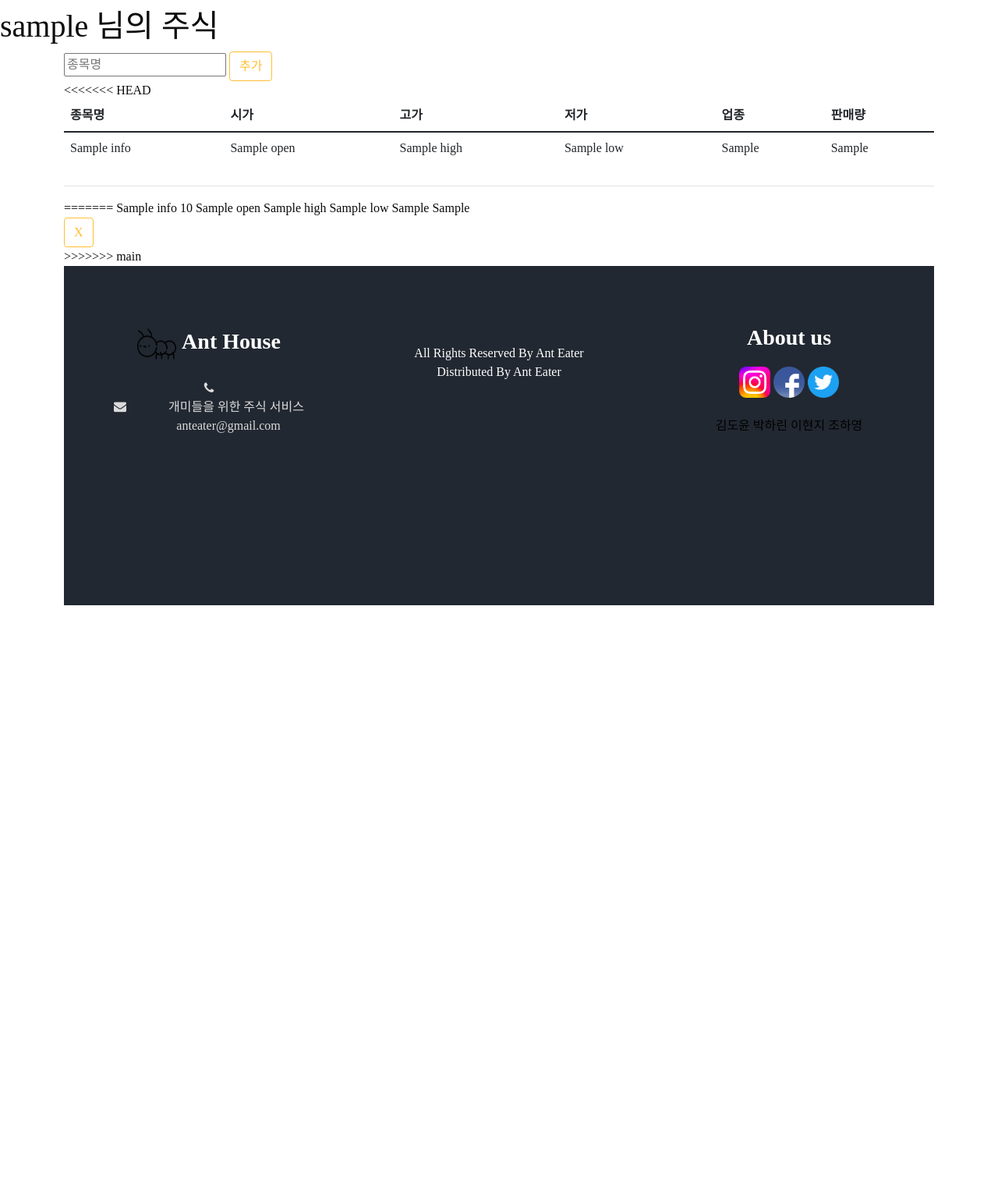
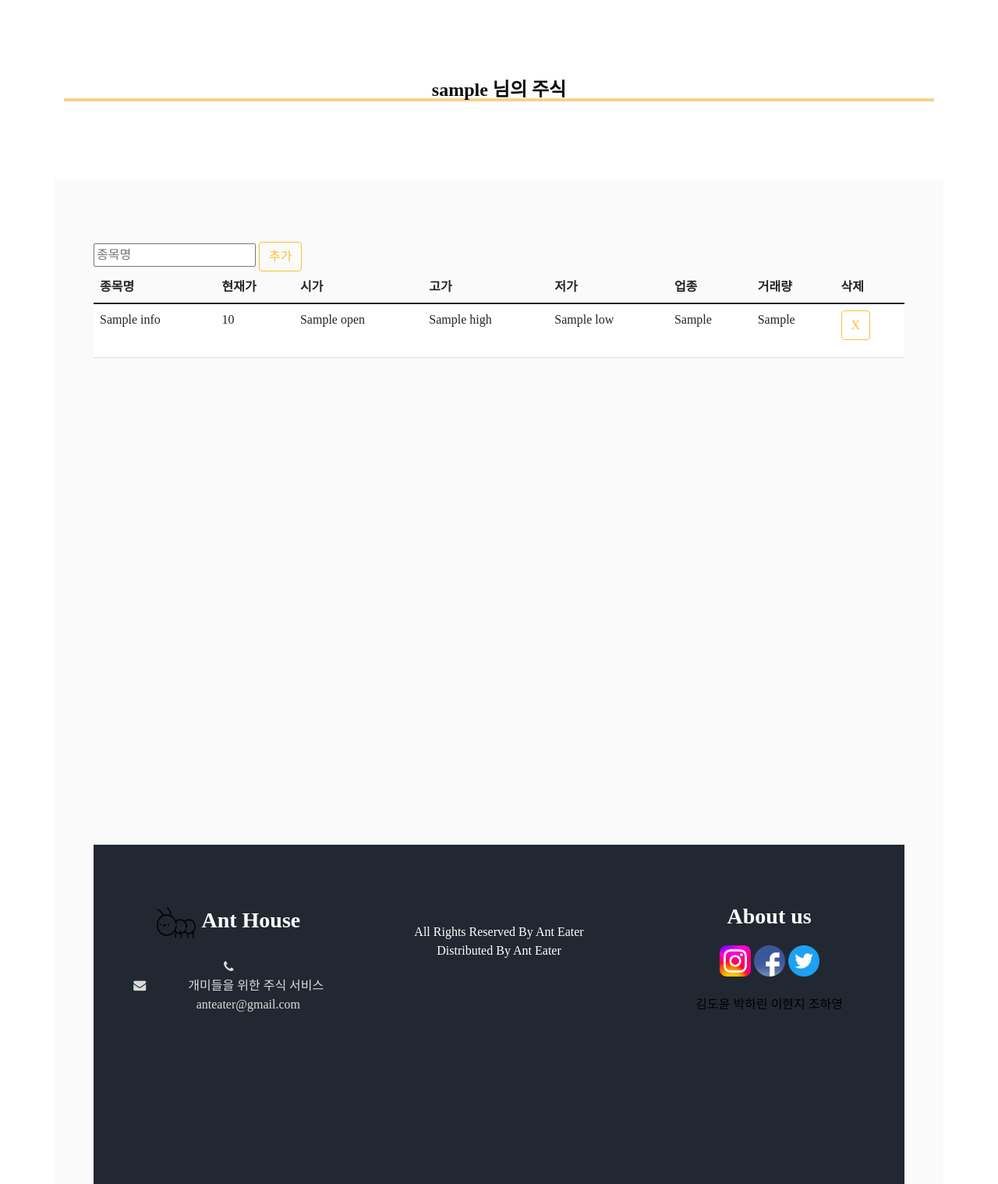
Before and after one commit to KBAntEater/KB_Ant_Eater, a Django app: template ANT_HOUSE/templates/stock/my_stock.html in a window 1280 px wide. Shown: the part 78-1596 px from the top of the page at 78% size. Before the commit the page ends 854 px from the top, so only its background shows below. Run offline with Django 4.2, Linux system fonts and the light colour scheme; a user stored in the database is signed in; tables that the repository leaves empty hold one stand-in row (values such as "Sample post"); the template is opened without the code that fills it: most values are stand-ins (such as "Sample title", 1, 10 or a date in 2020); parts of the project's set-up code (start-up, migrations or seed data) failed here and were passed over; some libraries are stand-ins or nearby versions; some web fonts are replaced.

Commit message:
[MOD] 내주식 html 수정

```diff
--- a/ANT_HOUSE/templates/stock/my_stock.html
+++ b/ANT_HOUSE/templates/stock/my_stock.html
@@ -1,12 +1,28 @@
 {% extends 'base.html' %}
 {% block content %}
-  <h1>{{ user.username }}
-    님의 주식</h1>
+
+  <style>
+    div#recommend_content {
+      margin-top: 100px;
+      font-size: 1.5em;
+      margin-bottom: 100px;
+    }
+  </style>
+  <div class="container">
+    <div class="item" style="width: 300px;"></div>
+    <div class="item" id='recommend_content' style="text-align:center; ">
+      <p style="box-shadow:inset 0 -4px 0 rgb(248, 210, 140); line-height: 30px;">
+        <b>{{ user.username }}
+          님의 주식</b>
+      </p>
+    </div>
+    <div class="item"></div>
+  </div>
 
   <!-- <div class='user_option'> -->
   <!-- 로그인 -->
   {% if user.is_authenticated %}
-    <div class="container">
+    <div class="container" style="background-color: #FAFAFA; padding-top: 80px; padding-left: 50px; padding-right: 50px;">
 
       <!-- 자동완성 script -->
       <link rel="stylesheet" href="//code.jquery.com/ui/1.13.2/themes/base/jquery-ui.css">
@@ -958,13 +974,19 @@
             '흥아해운'
           ];
           $("#tags").autocomplete({source: availableTags});
+
+          $("#in_f").submit(function () {
+            if ($("#tags").val() == "")
+              return false
+          })
+
         });
       </script>
 
       <body>
 
         <!-- 검색창 -->
-        <form action="" method="POST">
+        <form action="" method="POST" id="in_f">
           {% csrf_token %}
           <div class="case" style="width : 40%;">
             <div class="input_wrap">
@@ -979,7 +1001,47 @@
 
     </html>
 
-    <<<<<<< HEAD <!-- tables --> <table class="table"> <thead> <tr> <!-- <th scope="col">#</th> --> <!-- <th scope="col">Ticker</th> --> <th scope="col">종목명</th> <th scope="col">시가</th> <th scope="col">고가</th> <th scope="col">저가</th> <th scope="col">업종</th> <th scope="col">판매량</th> <!-- <th scope="col">삭제</th> --> </tr> </thead> <tbody> {% for i in info %} <tr> <!-- <th scope="row">{{ i }}</th> --> <td>{{ i.s_name }}</td> <td>{{ i.open }}</td> <td>{{ i.high }}</td> <td>{{ i.low }}</td> <td>{{ i.s_kospi_section }}</td> <td>{{ i.s_volume }}</td> <!-- <td> <form action="delet" method="POST"> {% csrf_token %} <button type="submit" id= '{{ i.s_name }}' lass="btn btn-outline-primary case_search_btn" >X</button> </form> </td> --> </tr> {% endfor %} </tbody> </table> ======= <tbody style="background-color: rgb(255, 255, 255) ; border-radius: 10px;"> {% for i in info %} <tr> <!-- <th scope="row">{{ i }}</th> --> <td>{{ i.s_name }}</td> <td>{{ i.s_price }}</td> <td>{{ i.open }}</td> <td>{{ i.high }}</td> <td>{{ i.low }}</td> <td>{{ i.s_kospi_section }}</td> <td>{{ i.s_volume }}</td> <td> <form action="delete" method="POST"> {% csrf_token %} <button type="submit" class="btn btn-outline-primary">X</button> <input type="hidden" name='s_name' value="{{ i.s_name }}"> <!-- <input type="submit" label='X' name = {{i.s_name}} class="btn btn-outline-primary case_search_btn" ></button> --> </form> </td> </tr> {% endfor %} </tbody> </table> >>>>>>> main
+    <!-- tables -->
+    <table class="table" style="margin-bottom: 600px;">
+      <thead>
+        <tr>
+          <!-- <th scope="col">#</th> -->
+          <!-- <th scope="col">Ticker</th> -->
+          <th scope="col">종목명</th>
+          <th scope="col">현재가</th>
+          <th scope="col">시가</th>
+          <th scope="col">고가</th>
+          <th scope="col">저가</th>
+          <th scope="col">업종</th>
+          <th scope="col">거래량</th>
+          <th scope="col">삭제</th>
+
+        </tr>
+      </thead>
+
+      <tbody style="background-color: rgb(255, 255, 255) ; border-radius: 10px;">
+        {% for i in info %}
+          <tr>
+            <!-- <th scope="row">{{ i }}</th> -->
+            <td>{{ i.s_name }}</td>
+            <td>{{ i.s_price }}</td>
+            <td>{{ i.open }}</td>
+            <td>{{ i.high }}</td>
+            <td>{{ i.low }}</td>
+            <td>{{ i.s_kospi_section }}</td>
+            <td>{{ i.s_volume }}</td>
+            <td>
+              <form action="delete" method="POST">
+                {% csrf_token %}
+                <button type="submit" class="btn btn-outline-primary">X</button>
+                <input type="hidden" name='s_name' value="{{ i.s_name }}">
+                <!-- <input type="submit" label='X' name = {{i.s_name}} class="btn btn-outline-primary case_search_btn" ></button> -->
+              </form>
+            </td>
+          </tr>
+        {% endfor %}
+      </tbody>
+    </table>
     <!-- 로그아웃 -->
   {% else %}
     <script>
```
